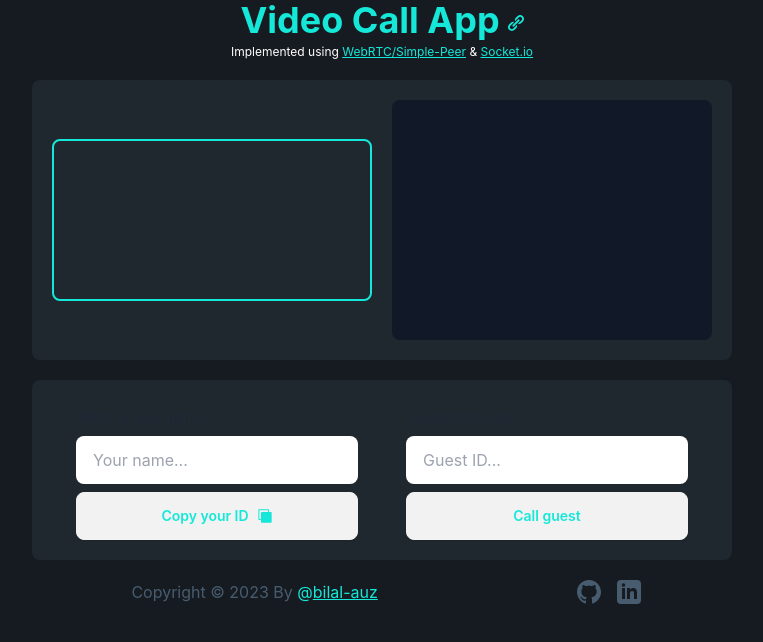
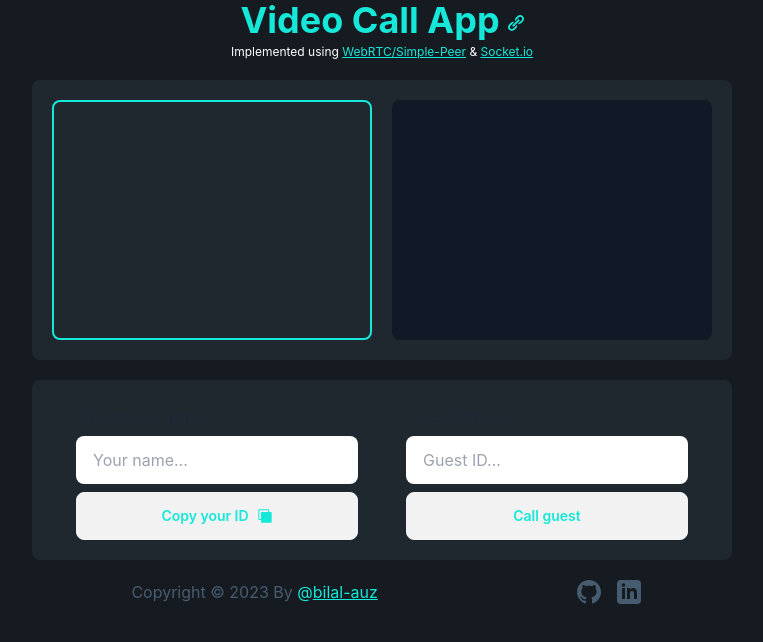
Before and after one commit to bilal-auz/video-call-app, a React (Create React App) app in the folder frontend/: page / in a window 1280 px wide. Shown: the top 642 px of the page, without its empty margins (258-1021 px from the left). Built offline with nearby package versions, Linux system fonts and the light colour scheme; no server answers.

Commit message:
Update VideoPlayer component styling

```diff
--- a/frontend/src/components/VideoPlayer.tsx
+++ b/frontend/src/components/VideoPlayer.tsx
@@ -17,13 +17,13 @@ function VideoPlayer() {
     <div className="flex flex-col md:flex-row justify-center items-center bg-[#1f272f] rounded-lg p-5">
       {(isCameraAvailable && (
         <>
-          <div className="flex justify-center items-center mb-5 md:mr-5 md:mb-0 w-80 h-60 relative rounded-lg ">
+          <div className="flex justify-center items-center mb-5 md:mr-5 md:mb-0 w-80 h-60 relative rounded-lg border-2 border-[#15E8D8] ">
             <video
               playsInline
               autoPlay
               ref={myVideoRef}
               muted
-              className="rounded-lg w-80 [transform:rotateY(180deg)] border-2 border-[#15E8D8]"
+              className="rounded-lg w-80 [transform:rotateY(180deg)]"
             ></video>
             <p className="glass text-[0.80rem] capitalize text-white absolute bottom-2 left-2 px-3">
               {myName}
```
